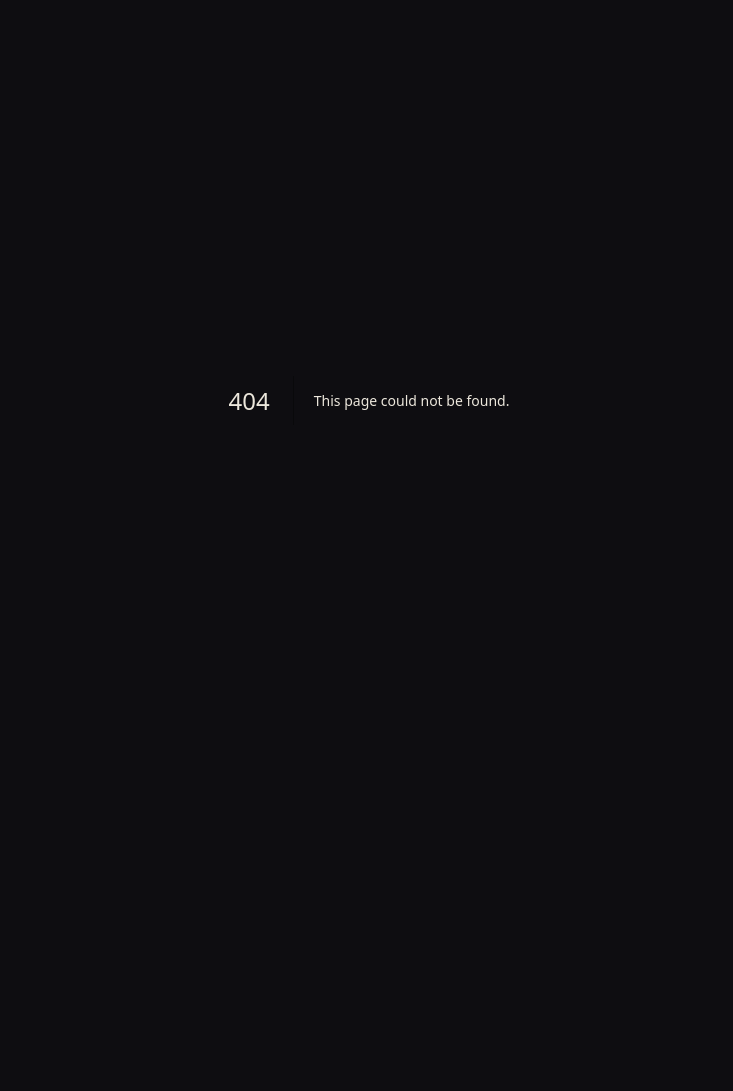
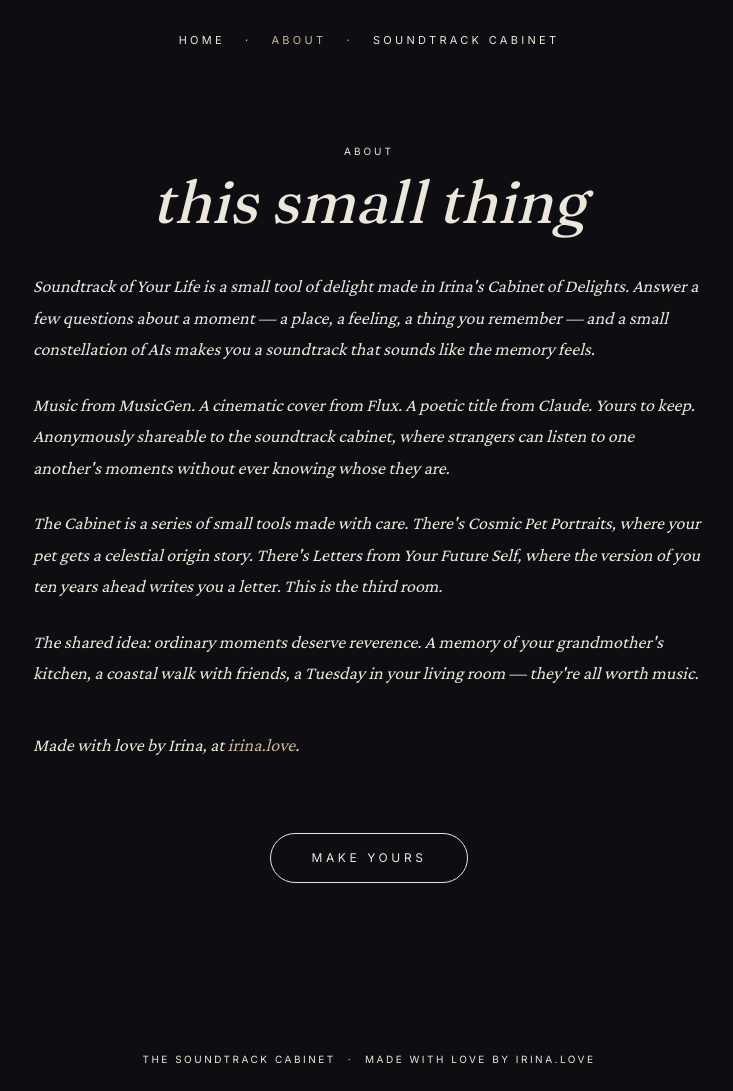
Before and after one commit to IrinaCsapo/soundtrack-of-your-life, a Next.js app: page /about in a window 1280 px wide. Before the commit this address had no page. Shown: the whole page, without its empty margins (271-1004 px from the left). Before the commit the page ends 800 px from the top, so only its background shows below. Built offline with nearby package versions, Linux system fonts and the light colour scheme.

Commit message:
Nav, Fraunces font, genre on archive, soundtrack cabinet rename

```diff
--- /dev/null
+++ b/app/about/page.tsx
@@ -0,0 +1,99 @@
+import Link from 'next/link';
+import { SiteNav } from '@/components/SiteNav';
+
+export const metadata = {
+  title: 'About',
+};
+
+export default function AboutPage() {
+  return (
+    <main className="min-h-screen relative bg-ink px-6 py-20">
+      <SiteNav />
+
+      <article className="max-w-2xl mx-auto pt-12 sm:pt-16 pb-32 space-y-10">
+        <header className="text-center space-y-3">
+          <p className="font-sans text-[10px] tracking-[0.3em] uppercase text-whisper/70">
+            about
+          </p>
+          <h1 className="font-display wonk text-5xl sm:text-6xl text-paper italic leading-tight">
+            this small thing
+          </h1>
+        </header>
+
+        <div className="space-y-6 font-serif text-lg text-paper/85 leading-[1.75] italic">
+          <p>
+            Soundtrack of Your Life is a small tool of delight made in Irina&apos;s
+            Cabinet of Delights. Answer a few questions about a moment — a
+            place, a feeling, a thing you remember — and a small constellation
+            of AIs makes you a soundtrack that sounds like the memory feels.
+          </p>
+
+          <p>
+            Music from MusicGen. A cinematic cover from Flux. A poetic title
+            from Claude. Yours to keep. Anonymously shareable to the soundtrack
+            cabinet, where strangers can listen to one another&apos;s moments
+            without ever knowing whose they are.
+          </p>
+
+          <p>
+            The Cabinet is a series of small tools made with care. There&apos;s
+            Cosmic Pet Portraits, where your pet gets a celestial origin story.
+            There&apos;s Letters from Your Future Self, where the version of you
+            ten years ahead writes you a letter. This is the third room.
+          </p>
+
+          <p>
+            The shared idea: ordinary moments deserve reverence. A memory of
+            your grandmother&apos;s kitchen, a coastal walk with friends, a
+            Tuesday in your living room — they&apos;re all worth music.
+          </p>
+
+          <p className="pt-4">
+            Made with love by Irina, at{' '}
+            <a
+              href="https://irina.love"
+              target="_blank"
+              rel="noopener noreferrer"
+              className="text-brass hover:underline underline-offset-4"
+            >
+              irina.love
+            </a>
+            .
+          </p>
+        </div>
+
+        <div className="text-center pt-8">
+          <Link
+            href="/questions"
+            className="inline-block font-sans text-xs tracking-[0.3em] uppercase text-paper border border-paper/45 hover:border-brass hover:text-brass transition-colors duration-500 px-10 py-4 rounded-full"
+          >
+            make yours
+          </Link>
+        </div>
+      </article>
+
+      <footer className="absolute bottom-6 left-0 right-0 text-center font-sans text-[10px] tracking-[0.25em] uppercase text-paper/65 flex items-center justify-center gap-3 px-6">
+        <Link
+          href="/archive"
+          className="hover:text-brass transition-colors duration-300"
+        >
+          the soundtrack cabinet
+        </Link>
+        <span className="text-paper/30" aria-hidden>
+          ·
+        </span>
+        <span>
+          made with love by{' '}
+          <a
+            href="https://irina.love"
+            target="_blank"
+            rel="noopener noreferrer"
+            className="hover:text-brass transition-colors duration-300 underline-offset-4 hover:underline"
+          >
+            irina.love
+          </a>
+        </span>
+      </footer>
+    </main>
+  );
+}
--- a/app/archive/page.tsx
+++ b/app/archive/page.tsx
@@ -1,19 +1,25 @@
 import Link from 'next/link';
+import { SiteNav } from '@/components/SiteNav';
 import { supabaseAdmin } from '@/lib/supabase';
 
 // Revalidate the archive every minute so new shares appear without a deploy
 export const revalidate = 60;
 
+export const metadata = {
+  title: 'The Soundtrack Cabinet',
+};
+
 type ArchiveItem = {
   id: string;
   title: string;
   coverUrl: string | null;
+  genre: string | null;
 };
 
 async function getPublicSoundtracks(): Promise<ArchiveItem[]> {
   const { data, error } = await supabaseAdmin
     .from('soundtracks')
-    .select('id, selected_title, titles, cover_url, shared_at')
+    .select('id, selected_title, titles, cover_url, shared_at, answers')
     .eq('is_public', true)
     .not('music_url', 'is', null)
     .order('shared_at', { ascending: false })
@@ -21,7 +27,9 @@ async function getPublicSoundtracks(): Promise<ArchiveItem[]> {
 
   if (error || !data) return [];
 
-  return data.map((s) => ({
+  return data.map((s) => {
+    const answers = (s.answers ?? {}) as Record<string, string>;
+    return {
       id: s.id,
       title:
         s.selected_title ||
@@ -29,21 +37,27 @@ async function getPublicSoundtracks(): Promise<ArchiveItem[]> {
           ? s.titles[0]
           : 'untitled'),
       coverUrl: s.cover_url,
-  }));
+      genre: answers.q4 || null,
+    };
+  });
 }
 
 export default async function ArchivePage() {
   const soundtracks = await getPublicSoundtracks();
 
   return (
-    <main className="min-h-screen px-6 py-20">
-      <div className="max-w-5xl mx-auto">
+    <main className="min-h-screen relative px-6 py-20">
+      <SiteNav />
+
+      <div className="max-w-5xl mx-auto pt-12 sm:pt-16">
         {/* Header */}
         <div className="text-center space-y-3 mb-16">
           <p className="font-sans text-[10px] tracking-[0.3em] uppercase text-whisper/70">
-            the cabinet&apos;s
+            the
           </p>
-          <h1 className="font-serif text-5xl text-paper italic">archive</h1>
+          <h1 className="font-display wonk text-5xl sm:text-6xl text-paper italic leading-tight">
+            Soundtrack Cabinet
+          </h1>
           <p className="font-serif italic text-whisper/80 text-base pt-4 max-w-md mx-auto leading-relaxed">
             soundtracks people have shared anonymously. each one is a moment
             someone wanted to keep.
@@ -78,9 +92,16 @@ export default async function ArchivePage() {
                     <div className="w-full h-full bg-gradient-to-br from-warmth via-ink to-warmth" />
                   )}
                 </div>
-                <p className="font-serif italic text-paper text-sm leading-tight group-hover:text-brass transition-colors duration-300">
+                <div className="space-y-1">
+                  <p className="font-serif italic text-paper text-base leading-tight group-hover:text-brass transition-colors duration-300">
                     {s.title}
                   </p>
+                  {s.genre && (
+                    <p className="font-sans text-[9px] tracking-[0.25em] uppercase text-brass/70 group-hover:text-brass transition-colors duration-300">
+                      {s.genre}
+                    </p>
+                  )}
+                </div>
               </Link>
             ))}
           </div>
--- a/app/globals.css
+++ b/app/globals.css
@@ -48,3 +48,10 @@ body {
 .poetry-input:focus {
   outline: none;
 }
+
+/* Fraunces — wake up the quirky stylistic alternates for display moments.
+   Apply with className="wonk" alongside font-display. */
+.wonk {
+  font-feature-settings: 'ss01' on, 'ss02' on, 'ss03' on, 'liga' on;
+  font-variation-settings: 'SOFT' 50, 'opsz' 144;
+}
--- a/app/layout.tsx
+++ b/app/layout.tsx
@@ -1,7 +1,8 @@
 import type { Metadata, Viewport } from 'next';
-import { Crimson_Pro, Inter } from 'next/font/google';
+import { Crimson_Pro, Fraunces, Inter } from 'next/font/google';
 import './globals.css';
 
+// Body italic — Crimson Pro (existing)
 const serif = Crimson_Pro({
   subsets: ['latin'],
   weight: ['400', '500'],
@@ -9,10 +10,24 @@ const serif = Crimson_Pro({
   display: 'swap',
 });
 
+// All-caps labels — Inter (existing)
 const sans = Inter({
   subsets: ['latin'],
   weight: ['400', '500'],
   variable: '--font-sans',
+  display: 'swap',
+});
+
+// Display headings — Fraunces (new)
+// Variable axes: SOFT for softer terminals, opsz for optical sizing.
+// Use class `font-display` and toggle quirky alternates via the `.wonk` class
+// (style sets ss01 / ss02 wake the curlier letterforms).
+const display = Fraunces({
+  subsets: ['latin'],
+  weight: ['400', '500', '600', '700'],
+  style: ['normal', 'italic'],
+  variable: '--font-display',
+  axes: ['SOFT', 'opsz'],
   display: 'swap',
 });
 
@@ -57,7 +72,10 @@ export default function RootLayout({
   children: React.ReactNode;
 }) {
   return (
-    <html lang="en" className={`${serif.variable} ${sans.variable}`}>
+    <html
+      lang="en"
+      className={`${serif.variable} ${sans.variable} ${display.variable}`}
+    >
       <body className="bg-ink text-paper font-serif antialiased min-h-screen">
         {children}
       </body>
--- a/app/page.tsx
+++ b/app/page.tsx
@@ -1,4 +1,5 @@
 import Link from 'next/link';
+import { SiteNav } from '@/components/SiteNav';
 
 export default function HomePage() {
   return (
@@ -22,6 +23,9 @@ export default function HomePage() {
         aria-hidden
       />
 
+      {/* Top navigation */}
+      <SiteNav />
+
       {/* Content */}
       <div className="relative min-h-screen flex flex-col items-center justify-center px-6 text-center">
         <div className="max-w-3xl space-y-10">
@@ -29,7 +33,7 @@ export default function HomePage() {
             from Irina&apos;s Cabinet of Delights
           </p>
 
-          <h1 className="font-serif text-5xl sm:text-6xl md:text-7xl lg:text-8xl italic text-paper leading-[1.05] [text-shadow:0_2px_24px_rgba(0,0,0,0.4)]">
+          <h1 className="font-display wonk text-5xl sm:text-6xl md:text-7xl lg:text-8xl italic text-paper leading-[1.05] [text-shadow:0_2px_24px_rgba(0,0,0,0.4)]">
             Soundtrack of
             <br />
             Your Life
@@ -56,7 +60,7 @@ export default function HomePage() {
           href="/archive"
           className="hover:text-brass transition-colors duration-300"
         >
-          the cabinet
+          the soundtrack cabinet
         </Link>
         <span className="text-paper/30" aria-hidden>
           ·
--- a/app/questions/page.tsx
+++ b/app/questions/page.tsx
@@ -187,7 +187,7 @@ export default function QuestionsPage() {
           href="/archive"
           className="hover:text-brass transition-colors duration-300"
         >
-          the cabinet
+          the soundtrack cabinet
         </Link>
         <span className="text-paper/30" aria-hidden>
           ·
--- a/app/soundtrack/[slug]/page.tsx
+++ b/app/soundtrack/[slug]/page.tsx
@@ -3,6 +3,7 @@
 import { useCallback, useEffect, useRef, useState } from 'react';
 import { useParams } from 'next/navigation';
 import { AnimatePresence, motion, type Variants } from 'framer-motion';
+import { SiteNav } from '@/components/SiteNav';
 
 type Status =
   | 'starting'
@@ -201,6 +202,7 @@ export default function SoundtrackPage() {
 
   return (
     <main className="min-h-screen flex flex-col items-center justify-center px-6 py-20 relative">
+      <SiteNav />
       {hasFailed ? (
         <motion.div
           initial={{ opacity: 0 }}
@@ -242,7 +244,7 @@ export default function SoundtrackPage() {
                   initial="hidden"
                   animate="visible"
                   exit="exit"
-                  className="font-serif text-4xl text-paper italic leading-tight"
+                  className="font-display wonk text-4xl sm:text-5xl text-paper italic leading-tight"
                 >
                   {selectedTitle}
                 </motion.h1>
@@ -280,7 +282,7 @@ export default function SoundtrackPage() {
                       </button>
                     </>
                   ) : (
-                    <h1 className="font-serif text-4xl text-paper italic leading-tight">
+                    <h1 className="font-display wonk text-4xl sm:text-5xl text-paper italic leading-tight">
                       untitled, for now
                     </h1>
                   )}
@@ -367,7 +369,7 @@ export default function SoundtrackPage() {
           href="/archive"
           className="hover:text-brass transition-colors duration-300"
         >
-          the cabinet
+          the soundtrack cabinet
         </a>
         <span className="text-whisper/30" aria-hidden>
           ·
--- /dev/null
+++ b/components/SiteNav.tsx
@@ -0,0 +1,51 @@
+'use client';
+
+import Link from 'next/link';
+import { usePathname } from 'next/navigation';
+
+const NAV_ITEMS = [
+  { href: '/', label: 'home' },
+  { href: '/about', label: 'about' },
+  { href: '/archive', label: 'soundtrack cabinet' },
+];
+
+/**
+ * Site-wide top navigation.
+ * Three links centered. Active page highlighted in brass.
+ * Used on the landing, about, archive, and soundtrack reveal pages.
+ * Intentionally omitted from the question flow (focused experience).
+ */
+export function SiteNav() {
+  const pathname = usePathname();
+
+  function isActive(href: string): boolean {
+    if (href === '/') return pathname === '/';
+    return pathname === href || pathname.startsWith(href + '/');
+  }
+
+  return (
+    <nav className="absolute top-0 left-0 right-0 z-10 pt-6 sm:pt-8 px-6 flex justify-center pointer-events-none">
+      <ul className="flex items-center gap-3 sm:gap-5 font-sans text-[10px] sm:text-[11px] tracking-[0.3em] uppercase pointer-events-auto">
+        {NAV_ITEMS.map((item, i) => (
+          <li key={item.href} className="flex items-center gap-3 sm:gap-5">
+            <Link
+              href={item.href}
+              className={
+                isActive(item.href)
+                  ? 'text-brass'
+                  : 'text-paper/75 hover:text-brass transition-colors duration-300'
+              }
+            >
+              {item.label}
+            </Link>
+            {i < NAV_ITEMS.length - 1 && (
+              <span className="text-paper/25" aria-hidden>
+                ·
+              </span>
+            )}
+          </li>
+        ))}
+      </ul>
+    </nav>
+  );
+}
--- a/tailwind.config.ts
+++ b/tailwind.config.ts
@@ -16,6 +16,7 @@ const config: Config = {
         brass: 'var(--brass)',
       },
       fontFamily: {
+        display: ['var(--font-display)', 'serif'],
         serif: ['var(--font-serif)', 'serif'],
         sans: ['var(--font-sans)', 'system-ui', 'sans-serif'],
       },
```
Lines whose indentation alone changed are shown as unchanged.
